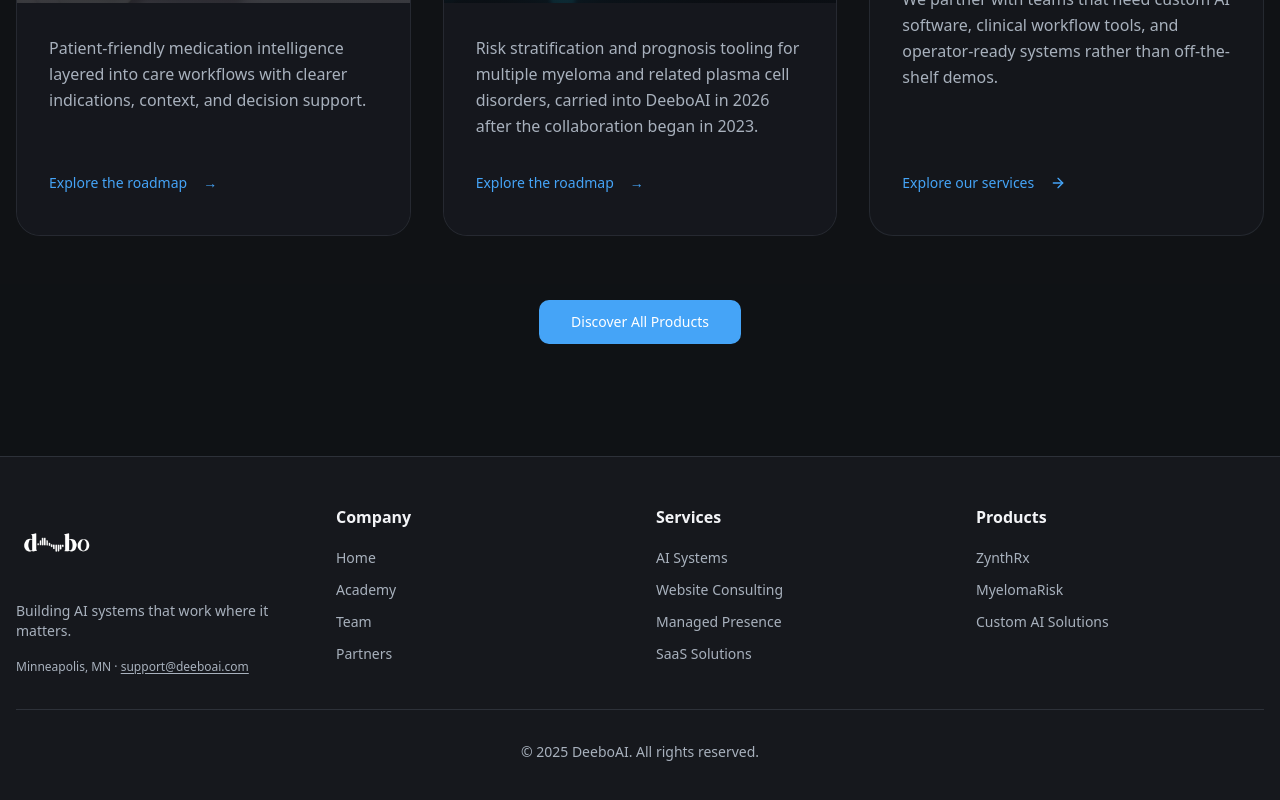
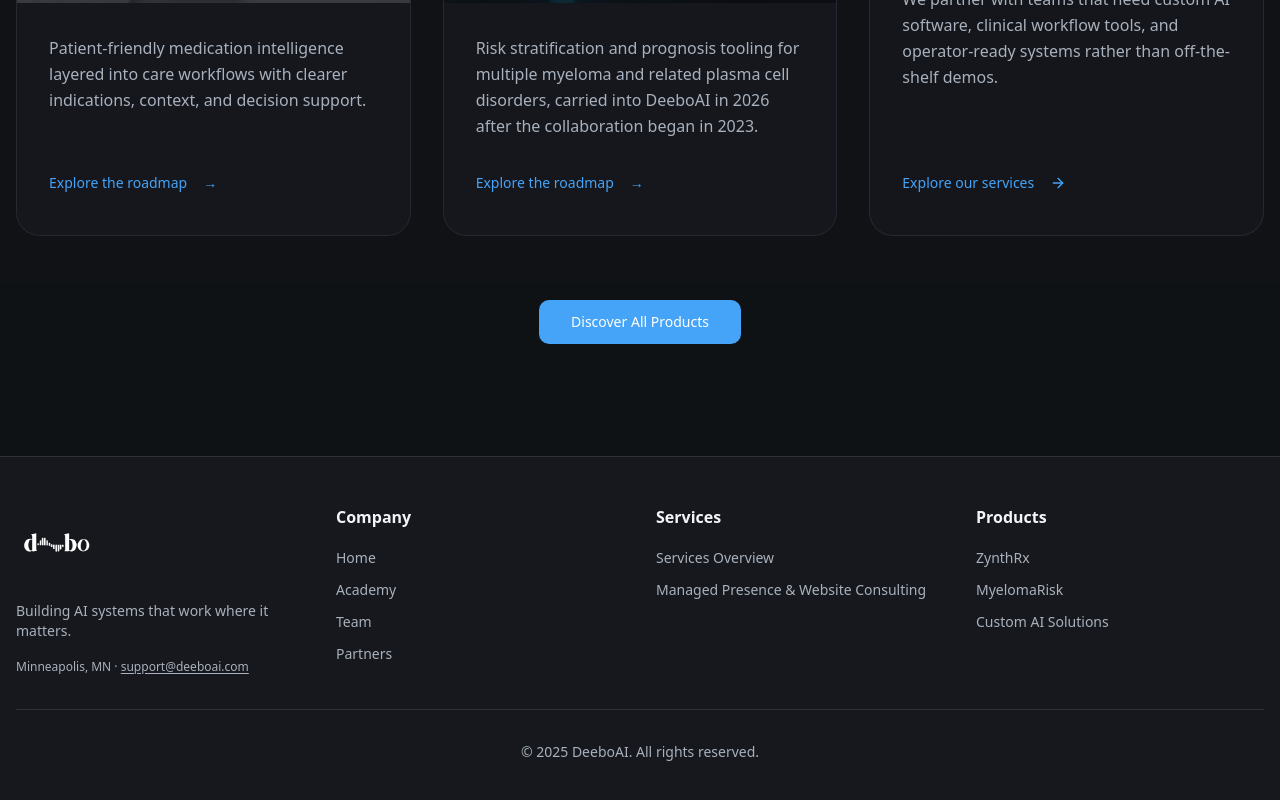
Before and after one commit to deeboai/deeboai-website, a Next.js app: page / in a window 1280 px wide. Shown: the part 4035-4835 px from the top of the page. Built offline with nearby package versions, Linux system fonts and the light colour scheme.

Commit message:
Remove dead service links from footer

```diff
--- a/src/components/Footer.tsx
+++ b/src/components/Footer.tsx
@@ -63,12 +63,7 @@
             <ul className="space-y-2">
               <li>
                 <Link href="/services" className="text-sm text-muted-foreground hover:text-primary transition-colors">
-                  AI Systems
-                </Link>
-              </li>
-              <li>
-                <Link href="/services" className="text-sm text-muted-foreground hover:text-primary transition-colors">
-                  Website Consulting
+                  Services Overview
                 </Link>
               </li>
               <li>
@@ -76,12 +71,7 @@
                   href="/managed-presence"
                   className="text-sm text-muted-foreground hover:text-primary transition-colors"
                 >
-                  Managed Presence
-                </Link>
-              </li>
-              <li>
-                <Link href="/services" className="text-sm text-muted-foreground hover:text-primary transition-colors">
-                  SaaS Solutions
+                  Managed Presence & Website Consulting
                 </Link>
               </li>
             </ul>
```
